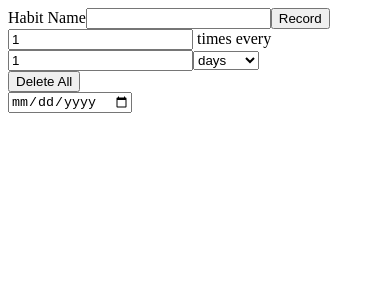
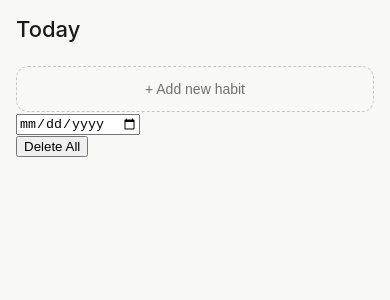
Before and after one commit to mikimandoki/turnip, a React (Vite) app: page / in a window 390 px wide. Shown: the top 300 px of the page. Built offline with nearby package versions, Linux system fonts and the light colour scheme.

Commit message:
css wizardry, run app on mobile too

```diff
--- a/package.json
+++ b/package.json
@@ -29,6 +29,7 @@
     "eslint-plugin-react-hooks": "^7.0.1",
     "eslint-plugin-react-refresh": "^0.5.2",
     "globals": "^17.4.0",
+    "nanoid": "^5.1.7",
     "prettier": "^3.8.1",
     "typescript": "~5.9.3",
     "typescript-eslint": "^8.57.1",
--- a/src/AddHabitForm.tsx
+++ b/src/AddHabitForm.tsx
@@ -1,9 +1,9 @@
+import { nanoid } from 'nanoid';
 import { useState } from 'react';
 
 import type { Frequency, Habit } from './types';
 
 import { getCurrentDate, toDateString } from './utils/date';
-
 function validateInputs(habit: Habit): string[] {
   const errors: string[] = [];
   if (!habit.name.trim()) {
@@ -21,7 +21,13 @@ function validateInputs(habit: Habit): string[] {
   return errors;
 }
 
-export default function AddHabitForm({ onAdd }: { onAdd: (habit: Habit) => void }) {
+export default function AddHabitForm({
+  onAdd,
+  onCancel,
+}: {
+  onAdd: (habit: Habit) => void;
+  onCancel: () => void;
+}) {
   const [name, setName] = useState('');
   const [times, setTimes] = useState(1);
   const [periodLength, setPeriodLength] = useState(1);
@@ -30,7 +36,7 @@ export default function AddHabitForm({ onAdd }: { onAdd: (habit: Habit) => void
   function handleSubmit(e: React.SyntheticEvent) {
     e.preventDefault();
     const newHabit: Habit = {
-      id: crypto.randomUUID(),
+      id: nanoid(),
       name: name.trim(),
       frequency: { times, periodLength, periodUnit },
       createdAt: toDateString(getCurrentDate()),
@@ -48,15 +54,19 @@ export default function AddHabitForm({ onAdd }: { onAdd: (habit: Habit) => void
     setPeriodUnit('day');
   }
   return (
-    <form onSubmit={handleSubmit}>
-      <div>
-        <label>Habit Name</label>
-        <input type='text' value={name} onChange={e => setName(e.target.value)} />
-        <button type='submit'>Record</button>
+    <form className='add-habit-form' onSubmit={handleSubmit}>
+      <div className='form-row'>
+        <input
+          type='text'
+          placeholder='Habit name'
+          value={name}
+          onChange={e => setName(e.target.value)}
+          style={{ flex: 1 }}
+        />
       </div>
-      <div>
+      <div className='form-row'>
         <input type='number' min={1} value={times} onChange={e => setTimes(+e.target.value)} />
-        <label> times every </label>
+        <span className='form-label'>times every</span>
         <input
           type='number'
           min={1}
@@ -72,12 +82,18 @@ export default function AddHabitForm({ onAdd }: { onAdd: (habit: Habit) => void
           <option value='month'>months</option>
         </select>
       </div>
-      <div>
-        {errors.map(err => (
-          <p key={err} style={{ color: 'red' }}>
-            {err}
-          </p>
-        ))}
+      {errors.map(err => (
+        <p className='error-message' key={err}>
+          {err}
+        </p>
+      ))}
+      <div className='form-row'>
+        <button className='btn-submit' type='submit'>
+          Add habit
+        </button>
+        <button className='btn-cancel' type='button' onClick={onCancel}>
+          Cancel
+        </button>
       </div>
     </form>
   );
--- a/src/App.tsx
+++ b/src/App.tsx
@@ -7,6 +7,7 @@ import AddHabitForm from './AddHabitForm';
 import {
   endDatePeriod,
   getCurrentDate,
+  namedDayOrDate,
   setDateOverride,
   startDatePeriod,
   toDateString,
@@ -98,28 +99,44 @@ function HabitRow({
   onNegativeButtonClick: () => void;
   onDeleteButtonClick: () => void;
 }) {
-  const completionFlag = completedCount >= targetCount ? '✅' : '❌';
-  const streakFlag = streak > 1 ? `🔥 ${streak}` : '';
+  const progressPercent = Math.min(100, (completedCount / targetCount) * 100);
+  const status =
+    completedCount >= targetCount ? 'done' : completedCount > 0 ? 'in-progress' : 'behind';
   return (
-    <div className='habitrow'>
-      <div className='habitrow-info'>
-        {habit.name} {describeFrequency(habit.frequency)}
+    <>
+      <div className='habit-card'>
+        <div className='habit-card-content'>
+          <div className='habit-card-info'>
+            <div className='habit-card-name'>{habit.name}</div>
+            <div className='habit-card-frequency'>{describeFrequency(habit.frequency)}</div>
           </div>
-      <div className='habitrow-progress'>
-        {completedCount}/{targetCount} {completionFlag} {streakFlag}
-      </div>
-      <div className='habitrow-actions'>
-        <button className='habitrow-button' onClick={onPositiveButtonClick}>
+          <div className='habit-card-right'>
+            <span className={`completion-count ${status}`}>
+              {completedCount}/{targetCount}
+            </span>
+            <div className='habit-card-actions'>
+              <button className='btn-action' onClick={onPositiveButtonClick}>
                 +
               </button>
-        <button className='habitrow-button' onClick={onNegativeButtonClick}>
+              <button className='btn-action' onClick={onNegativeButtonClick}>
                 -
               </button>
-        <button className='habitrow-button' onClick={onDeleteButtonClick}>
+              <button className='btn-action delete' onClick={onDeleteButtonClick}>
                 X
               </button>
             </div>
           </div>
+        </div>
+        <div className='progress-bar'>
+          <div className={`progress-fill ${status}`} style={{ width: `${progressPercent}%` }} />
+        </div>
+        {streak >= 2 && (
+          <div className='streak'>
+            🔥 {streak} {habit.frequency.periodUnit} streak
+          </div>
+        )}
+      </div>
+    </>
   );
 }
 
@@ -129,6 +146,7 @@ export default function App() {
   );
   const [habits, setHabits] = useState<Habit[]>(() => loadFromStorage('habits', []));
   const [debugDate, setDebugDate] = useState<string>('');
+  const [showForm, setShowForm] = useState(false);
   function updateCompletion(habitId: string, increment: number) {
     const today = toDateString(getCurrentDate());
     const existing = completions.find(c => c.habitId === habitId && c.date === today);
@@ -165,8 +183,14 @@ export default function App() {
     saveToStorage('completions', updatedCompletions);
   }
   return (
-    <>
-      <div className='habit'>
+    <div className='app'>
+      <div className='header'>
+        <div>
+          <div className='header-title'>{namedDayOrDate()}</div>
+        </div>
+      </div>
+      {habits.length > 0 && (
+        <div className='habit-list'>
           {habits.map(habit => (
             <HabitRow
               key={habit.id}
@@ -180,8 +204,32 @@ export default function App() {
             />
           ))}
         </div>
+      )}
+      {showForm ? (
+        <AddHabitForm
+          onAdd={habit => {
+            addHabit(habit);
+            setShowForm(false);
+          }}
+          onCancel={() => setShowForm(false)}
+        />
+      ) : (
+        <button className='btn-add-habit' onClick={() => setShowForm(true)}>
+          + Add new habit
+        </button>
+      )}
+
+      {import.meta.env.DEV && (
+        <>
           <div>
-        <AddHabitForm onAdd={addHabit} />
+            <input
+              type='date'
+              value={debugDate}
+              onChange={e => {
+                setDebugDate(e.target.value);
+                setDateOverride(e.target.value ? parseISO(e.target.value) : null);
+              }}
+            />
           </div>
           <div>
             <button
@@ -194,18 +242,8 @@ export default function App() {
               Delete All
             </button>
           </div>
-      {import.meta.env.DEV && (
-      <div>
-        <input
-          type='date'
-          value={debugDate}
-          onChange={e => {
-            setDebugDate(e.target.value);
-            setDateOverride(e.target.value ? parseISO(e.target.value) : null);
-          }}
-        />
+        </>
+      )}
     </div>
-      )}
-    </>
   );
 }
--- a/src/index.css
+++ b/src/index.css
@@ -1,14 +1,308 @@
-.habitrow {
+*,
+*::before,
+*::after {
+  box-sizing: border-box;
+}
+
+:root {
+  --color-background-primary: #ffffff;
+  --color-background-secondary: #f8f8f6;
+  --color-background-tertiary: #f0eeeb;
+
+  --color-border-tertiary: rgba(0, 0, 0, 0.1);
+  --color-border-secondary: rgba(0, 0, 0, 0.2);
+
+  --color-text-primary: #1a1a1a;
+  --color-text-secondary: #71706e;
+
+  --color-text-success: #1d9e75;
+  --color-text-info: #378add;
+  --color-text-danger: #d85a30;
+  --color-text-warning: #ba7517;
+}
+
+/* ---- Global ---- */
+
+body {
+  margin: 0;
+  font-family: -apple-system, BlinkMacSystemFont, 'Segoe UI', Roboto, sans-serif;
+  background: var(--color-background-secondary);
+  color: var(--color-text-primary);
+}
+
+.app {
+  max-width: 600px;
+  margin: 0 auto;
+  padding: 1rem;
+  flex-direction: column;
+}
+
+/* ---- Header ---- */
+
+.header {
   display: flex;
-  justify-content: space-around;
-  max-width: 60%;
-  margin: 0 auto;
+  justify-content: space-between;
+  align-items: baseline;
+  margin-bottom: 1.5rem;
+  padding: 0 0px;
+  gap: 10px;
+  flex-direction: column;
+}
+
+.header-title {
+  font-size: 22px;
+  font-weight: 500;
+}
+
+.header-subtitle {
+  font-size: 13px;
+  color: var(--color-text-secondary);
+}
+
+.header-summary {
+  font-size: 13px;
+  color: var(--color-text-secondary);
+}
+
+/* ---- Habit list ---- */
+
+.habit-list {
+  display: flex;
+  flex-direction: column;
+  gap: 10px;
+  margin-bottom: 1.5rem;
+  width: 100%;
+}
+
+/* ---- Habit card ---- */
+
+.habit-card {
+  background: var(--color-background-primary);
+  border: 0.5px solid var(--color-border-tertiary);
+  border-radius: 12px;
+  padding: 14px 16px;
+  width: 100%;
+}
+
+.habit-card-content {
+  display: flex;
+  justify-content: space-between;
   align-items: center;
-  padding: 5px;
-  margin-bottom: 8px;
-  background-color: lightgray;
 }
-.habitrow-actions {
+
+.habit-card-info {
+  flex: 1;
+}
+
+.habit-card-name {
+  font-size: 15px;
+  font-weight: 500;
+}
+
+.habit-card-frequency {
+  font-size: 12px;
+  color: var(--color-text-secondary);
+}
+
+.habit-card-right {
   display: flex;
-  justify-content: space-evenly;
+  align-items: center;
+  gap: 12px;
 }
+
+/* ---- Completion count ---- */
+
+.completion-count {
+  font-size: 16px;
+  font-weight: 500;
+}
+
+.completion-count.done {
+  color: var(--color-text-success);
+}
+
+.completion-count.in-progress {
+  color: var(--color-text-info);
+}
+
+.completion-count.behind {
+  color: var(--color-text-danger);
+}
+
+/* ---- Action buttons ---- */
+
+.habit-card-actions {
+  display: flex;
+  gap: 4px;
+}
+
+.btn-action {
+  width: 32px;
+  height: 32px;
+  border-radius: 8px;
+  border: 0.5px solid var(--color-border-secondary);
+  background: none;
+  display: flex;
+  align-items: center;
+  justify-content: center;
+  font-size: 16px;
+  color: var(--color-text-secondary);
+  cursor: pointer;
+}
+
+.btn-action:hover {
+  background: var(--color-background-tertiary);
+}
+
+.btn-action.delete {
+  color: var(--color-text-danger);
+}
+
+/* ---- Progress bar ---- */
+
+.progress-bar {
+  margin-top: 8px;
+  height: 4px;
+  border-radius: 2px;
+  background: var(--color-background-tertiary);
+}
+
+.progress-fill {
+  height: 4px;
+  border-radius: 2px;
+  transition: width 0.2s ease;
+}
+
+.progress-fill.done {
+  background: var(--color-text-success);
+}
+
+.progress-fill.in-progress {
+  background: var(--color-text-info);
+}
+
+.progress-fill.behind {
+  background: var(--color-text-danger);
+}
+
+/* ---- Streak ---- */
+
+.streak {
+  margin-top: 6px;
+  font-size: 11px;
+  color: var(--color-text-warning);
+}
+
+/* ---- Add habit button ---- */
+
+.btn-add-habit {
+  width: 100%;
+  border: 0.5px dashed var(--color-border-secondary);
+  border-radius: 12px;
+  padding: 14px 16px;
+  text-align: center;
+  color: var(--color-text-secondary);
+  font-size: 14px;
+  cursor: pointer;
+  background: none;
+}
+
+.btn-add-habit:hover {
+  background: var(--color-background-tertiary);
+}
+
+/* ---- Add habit form ---- */
+
+.add-habit-form {
+  width: 100%;
+  background: var(--color-background-primary);
+  border: 0.5px solid var(--color-border-tertiary);
+  border-radius: 12px;
+  padding: 14px 16px;
+  margin-top: 10px;
+}
+
+.add-habit-form input[type='text'],
+.add-habit-form input[type='number'] {
+  padding: 8px;
+  border: 0.5px solid var(--color-border-secondary);
+  border-radius: 8px;
+  font-size: 14px;
+  background: var(--color-background-primary);
+  color: var(--color-text-primary);
+}
+
+.add-habit-form select {
+  padding: 8px;
+  border: 0.5px solid var(--color-border-secondary);
+  border-radius: 8px;
+  font-size: 14px;
+  background: var(--color-background-primary);
+  color: var(--color-text-primary);
+}
+
+.add-habit-form input[type='number'] {
+  width: 48px;
+}
+
+.form-row {
+  display: flex;
+  align-items: center;
+  gap: 8px;
+  margin-bottom: 12px;
+}
+
+.form-label {
+  font-size: 13px;
+  color: var(--color-text-secondary);
+}
+
+.btn-submit {
+  padding: 8px 16px;
+  border-radius: 8px;
+  border: none;
+  background: var(--color-text-success);
+  color: white;
+  font-size: 14px;
+  cursor: pointer;
+}
+
+.btn-submit:hover {
+  opacity: 0.9;
+}
+
+.btn-cancel {
+  padding: 8px 16px;
+  border-radius: 8px;
+  border: 0.5px solid var(--color-border-secondary);
+  background: none;
+  font-size: 14px;
+  color: var(--color-text-secondary);
+  cursor: pointer;
+}
+
+/* ---- Validation errors ---- */
+
+.error-message {
+  font-size: 12px;
+  color: var(--color-text-danger);
+  margin-top: 4px;
+}
+
+/* ---- Delete all (dev) ---- */
+
+.btn-delete-all {
+  margin-top: 1.5rem;
+  width: 100%;
+  padding: 10px;
+  border: 0.5px solid var(--color-text-danger);
+  border-radius: 8px;
+  background: none;
+  color: var(--color-text-danger);
+  font-size: 13px;
+  cursor: pointer;
+}
+
+.btn-delete-all:hover {
+  background: rgba(216, 90, 48, 0.05);
+}
--- a/src/utils/date.ts
+++ b/src/utils/date.ts
@@ -3,6 +3,9 @@ import {
   endOfMonth,
   endOfWeek,
   format,
+  isToday,
+  isTomorrow,
+  isYesterday,
   startOfDay,
   startOfMonth,
   startOfWeek,
@@ -20,7 +23,7 @@ export function getCurrentDate(): Date {
   return devDateOverride ?? new Date();
 }
 
-// How many days have passed between start of period and date
+// Determine the start date of the currently computed period
 export function startDatePeriod(frequency: Frequency, date: Date): string {
   switch (frequency.periodUnit) {
     case 'day':
@@ -32,6 +35,7 @@ export function startDatePeriod(frequency: Frequency, date: Date): string {
   }
 }
 
+// Determine the end date of the currently computed period
 export function endDatePeriod(frequency: Frequency, date: Date): string {
   switch (frequency.periodUnit) {
     case 'day':
@@ -46,3 +50,11 @@ export function endDatePeriod(frequency: Frequency, date: Date): string {
 export function toDateString(date: Date): string {
   return format(date, 'yyyy-MM-dd');
 }
+
+export function namedDayOrDate(): string {
+  const date = getCurrentDate();
+  if (isToday(date)) return 'Today';
+  if (isYesterday(date)) return 'Yesterday';
+  if (isTomorrow(date)) return 'Tomorrow';
+  return format(date, 'EEEE, MMM d');
+}
--- a/vite.config.ts
+++ b/vite.config.ts
@@ -4,4 +4,7 @@ import { defineConfig } from 'vite';
 // https://vite.dev/config/
 export default defineConfig({
   plugins: [react()],
+  server: {
+    host: true,
+  },
 });
```
Also changed, not shown: 1 other file (tests, documents, lock files or other folders). Lines whose indentation alone changed are shown as unchanged.
